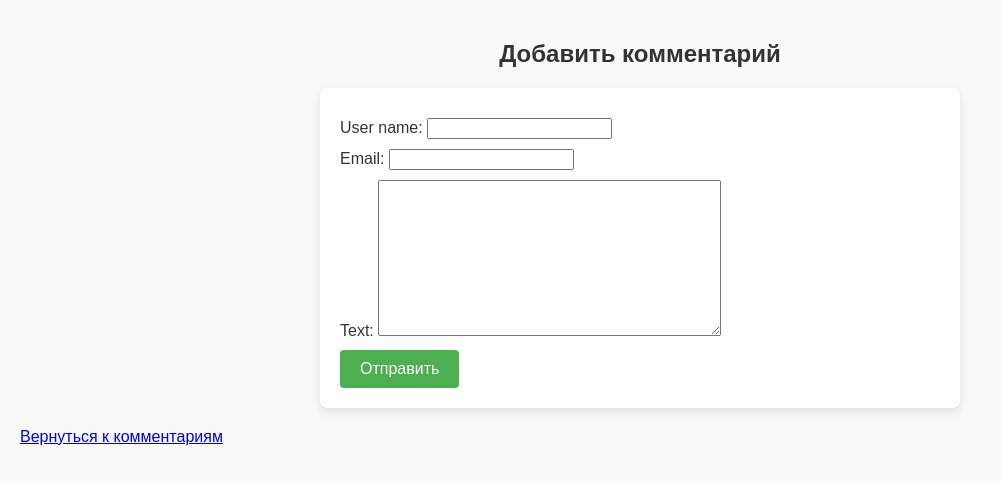
After one commit to Sergey-Chalyi/django_CommentsSite, a Django app: page /comments-create/ in a window 1280 px wide. The commit adds this page. Shown: the top 484 px of the page, without its empty margins (0-1001 px from the left). Run offline with Django 5.2, Linux system fonts and the light colour scheme.

Commit message:
Added pagination and page with form

```diff
--- a/base/base/urls.py
+++ b/base/base/urls.py
@@ -23,4 +23,6 @@ urlpatterns = [
     path('admin/', admin.site.urls),
 
     path('comments/', views.comments_view, name='comments'),
+    path('comments-create/', views.comments_form, name='comments_create'),
+
 ]
--- /dev/null
+++ b/base/comments/forms.py
@@ -0,0 +1,9 @@
+from django import forms
+
+from comments.models import Comment
+
+
+class AddCommentForm(forms.ModelForm):
+    class Meta:
+        model = Comment
+        fields = ['user_name', 'email', 'text']
--- a/base/comments/static/comments/styles.css
+++ b/base/comments/static/comments/styles.css
@@ -48,3 +48,109 @@ h2 {
     border-left: 1px solid #ccc;
     padding-left: 15px;
 }
+
+.add-comment-container {
+    max-width: 600px;
+    margin: 20px auto;
+    padding: 20px;
+    background-color: #ffffff;
+    border-radius: 8px;
+    box-shadow: 0 4px 8px rgba(0, 0, 0, 0.1);
+}
+
+.add-comment-container h2 {
+    font-size: 20px;
+    color: #333;
+    text-align: center;
+    margin-bottom: 15px;
+}
+
+.add-comment-container form p {
+    margin: 10px 0;
+}
+
+.add-comment-container button[type="submit"] {
+    background-color: #4CAF50;
+    color: #fff;
+    padding: 10px 20px;
+    border: none;
+    border-radius: 4px;
+    cursor: pointer;
+    font-size: 16px;
+}
+
+.add-comment-container button[type="submit"]:hover {
+    background-color: #45a049;
+}
+
+/* Стили для кнопки добавления комментария */
+button.add-comment-btn {
+    padding: 10px 20px;
+    background-color: #4CAF50; /* Основной цвет кнопки */
+    color: white;
+    border: none;
+    border-radius: 4px;
+    cursor: pointer;
+    font-size: 16px;
+    transition: background-color 0.3s ease;
+    margin: 10px 0; /* Отступ от других элементов */
+}
+
+button.add-comment-btn:hover {
+    background-color: #45a049; /* Цвет при наведении */
+}
+
+button.add-comment-btn:focus {
+    outline: none;
+    box-shadow: 0 0 4px #4CAF50; /* Обводка при фокусе */
+}
+
+.centered-link {
+    display: block;
+    text-align: center;
+}
+
+/* Стили для навигации по страницам */
+nav {
+    text-align: center;
+    margin-top: 20px;
+}
+
+nav ul {
+    list-style: none;
+    padding: 0;
+    display: inline-flex;
+    gap: 10px;
+}
+
+nav ul li {
+    display: inline-block;
+}
+
+nav ul li a {
+    display: inline-block;
+    padding: 8px 12px;
+    text-decoration: none;
+    background-color: #f0f0f0;
+    border: 1px solid #ddd;
+    border-radius: 5px;
+    color: #333;
+    font-weight: bold;
+    transition: background-color 0.3s ease, color 0.3s ease;
+}
+
+nav ul li a:hover {
+    background-color: #007BFF;
+    color: white;
+}
+
+nav ul li a:active {
+    background-color: #0056b3;
+}
+
+/* Для активной страницы */
+nav ul li a.active {
+    background-color: #007BFF;
+    color: white;
+    pointer-events: none;
+}
--- /dev/null
+++ b/base/comments/templates/comments/add_comment.html
@@ -0,0 +1,24 @@
+{% load static %}
+<!DOCTYPE html>
+<html lang="en">
+<head>
+    <meta charset="UTF-8">
+    <title>Добавить комментарий</title>
+    <link rel="stylesheet" href="{% static 'comments/styles.css' %}">
+</head>
+<body>
+
+<h2>Добавить комментарий</h2>
+
+<div class="add-comment-container">
+    <form method="post" action="{% url 'comments_create' %}">
+        {% csrf_token %}
+        {{ form.as_p }}
+        <button type="submit">Отправить</button>
+    </form>
+</div>
+
+<a href="{% url 'comments' %}">Вернуться к комментариям</a>
+
+</body>
+</html>
--- a/base/comments/views.py
+++ b/base/comments/views.py
@@ -1,9 +1,30 @@
-from django.shortcuts import render
+from django.contrib.admin.templatetags.admin_list import pagination
+from django.core.paginator import Paginator
+from django.http import HttpRequest
+from django.shortcuts import render, redirect
 
+from comments.forms import AddCommentForm
 from comments.models import Comment
 
 
 # Create your views here.
 def comments_view(request):
     all_comments = Comment.objects.all()
-    return render(request, 'comments/comments.html', {'comments' : all_comments})
+    paginator = Paginator(all_comments, 10)
+
+    page_number = request.GET.get('page')
+    page_obj = paginator.get_page(page_number)
+
+    return render(request, 'comments/comments.html', {'page_obj' : page_obj})
+
+
+def comments_form(request: HttpRequest):
+    if request.method == 'POST':
+        form = AddCommentForm(request.POST)
+        if form.is_valid():
+            form.save()
+            return redirect('comments')
+    else:
+        form = AddCommentForm()
+
+    return render(request, 'comments/add_comment.html', {'form' : form})
```
Also changed, not shown: base/comments/templates/comments/comments.html (+20 -5 lines).
